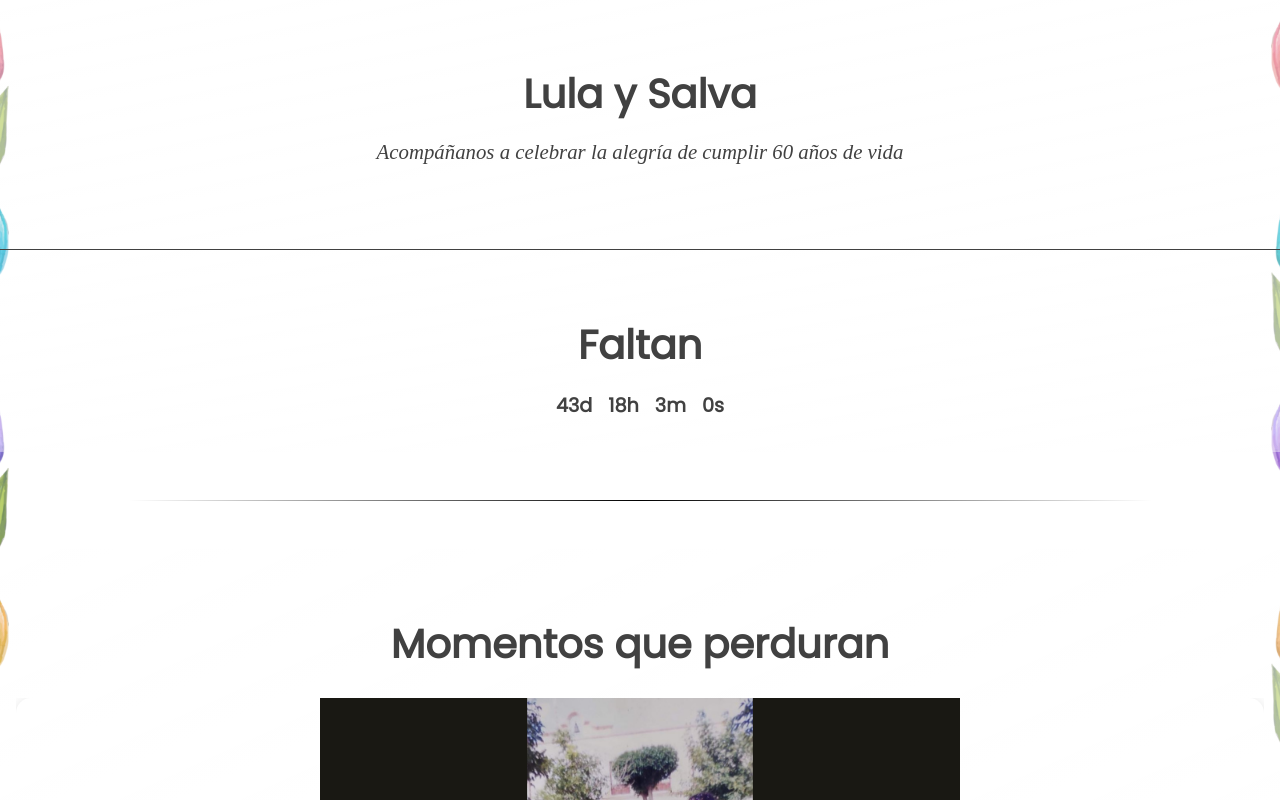
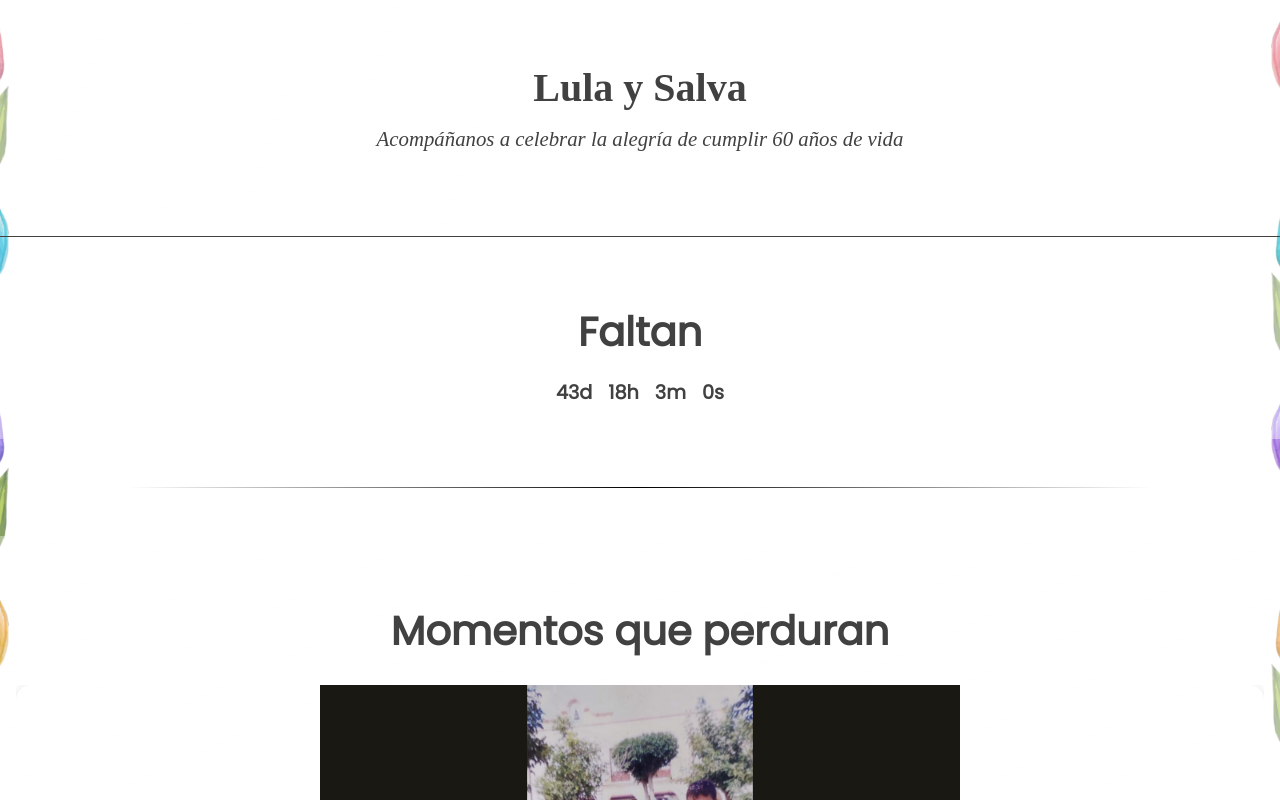
Before and after one commit to WalterDanielTorresMeza/lulaysalva60, a React (Create React App) app: page / in a window 1280 px wide. Shown: the top 800 px of the page. Built offline with nearby package versions, Linux system fonts and the light colour scheme; a web font is replaced by a local one.

Commit message:
Update Header.css

```diff
--- a/src/components/Header.css
+++ b/src/components/Header.css
@@ -22,7 +22,7 @@
 
 .header-title {
   font-size: 2.5rem;
-  font-family: 'Poppins', sans-serif;
+  font-family: var(--font-header);
   margin: 0;
   color: var(--main-gold);
 }
```
